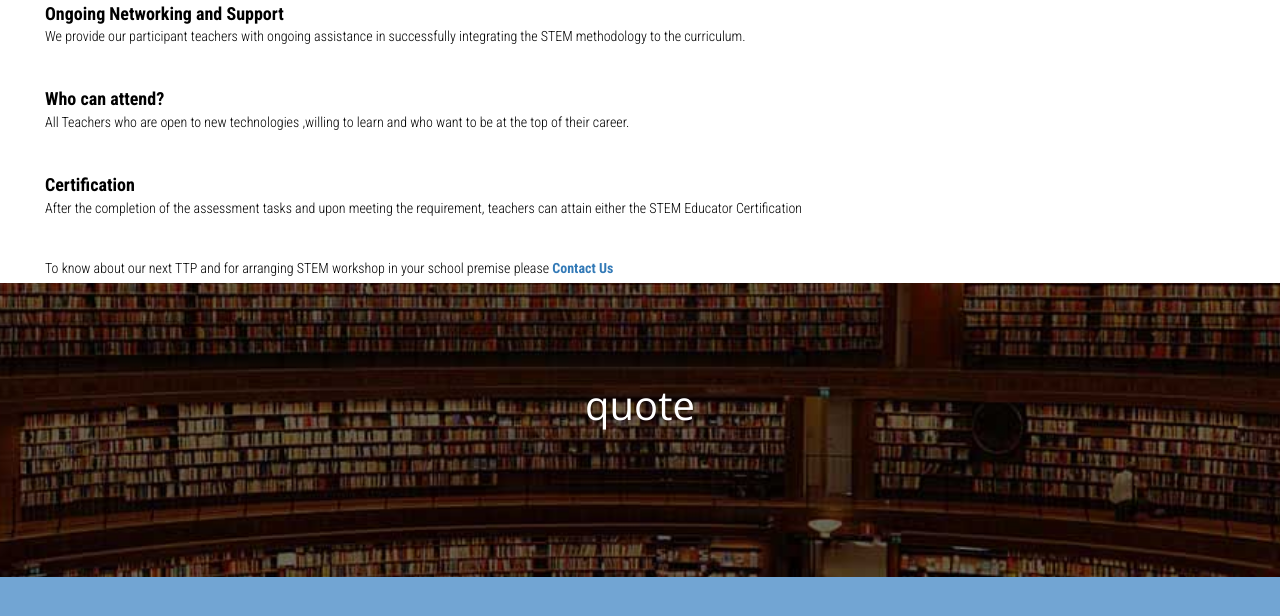
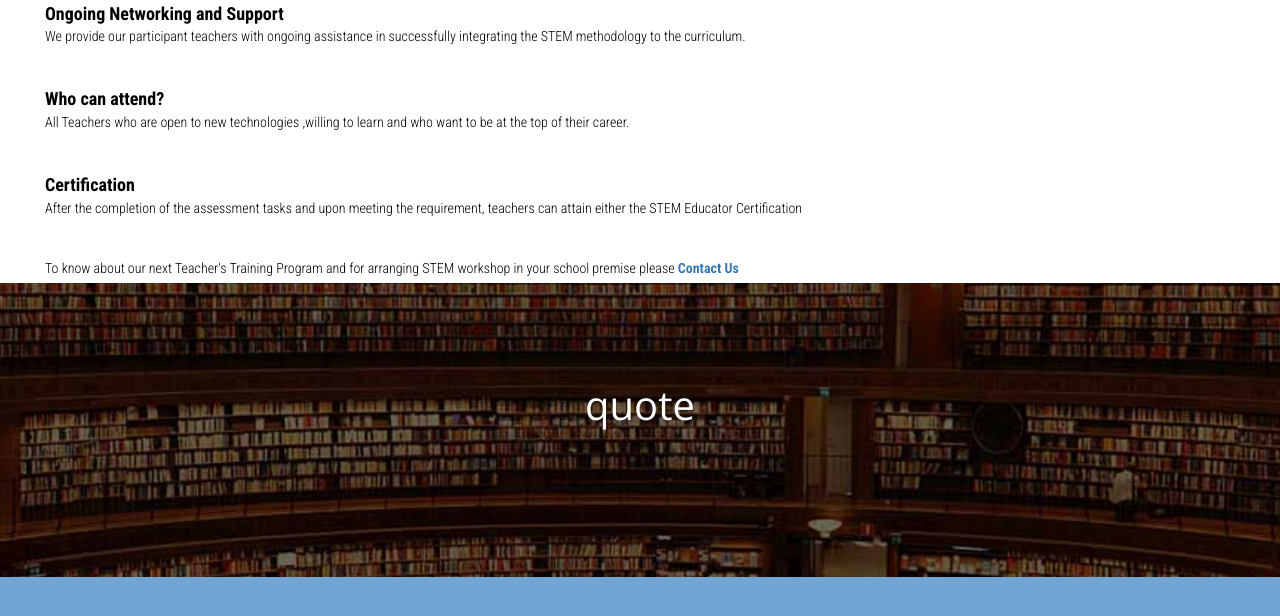
Before and after one commit to dhanyacm/stem, a Jekyll site: the page built from programmes.html, in a window 1280 px wide and 900 px high, scrolled down 956 px, cut to the strip 0-653 px from the top of the window. Shown: the top 616 px of the strip. Built offline with Jekyll 4.4.1, drawn with Linux system fonts in a browser that asks for light colours; a script that is not in the unit is left out.

Commit message:
Update programmes.html

```diff
--- a/programmes.html
+++ b/programmes.html
@@ -55,7 +55,7 @@
 			After the completion of the assessment tasks and upon meeting the requirement, teachers can attain either the STEM Educator Certification <br>
 			<br><br></p>
 			<p>
-			To know about our next TTP and for arranging STEM workshop in your school premise please <a href="contact.html#contact"><b>Contact Us</b></a>
+			To know about our next Teacher's Training Program and for arranging STEM workshop in your school premise please <a href="contact.html#contact"><b>Contact Us</b></a>
 			</p>
 			</div>
 
```
